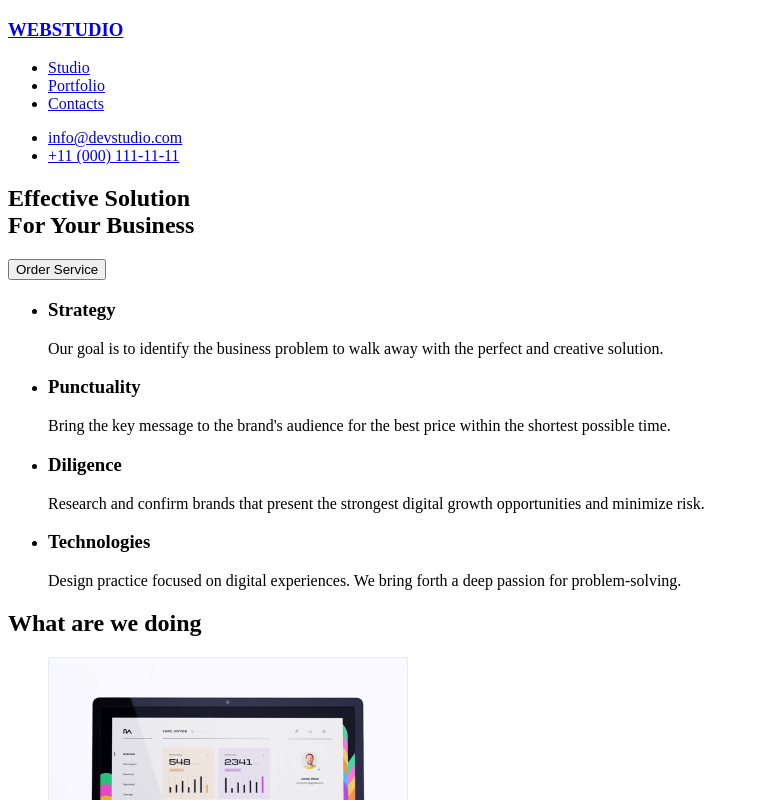
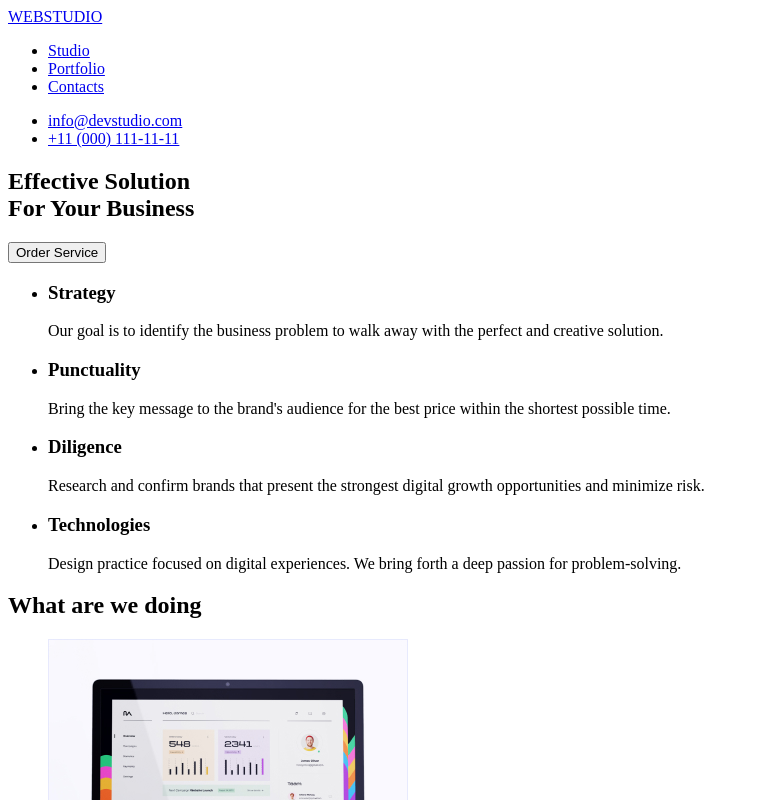
Before and after one commit to Bmorta/goit-markup-hw-01, a plain HTML site: page index.html in a window 1280 px wide. Shown: the top 800 px of the page, without its empty margins (0-759 px from the left). Drawn offline with Linux system fonts and the light colour scheme.

Commit message:
homework1 v.3
Finalization of the Homework 1. I removed the <h3> tag on the Logo and placed it inside the <nav>

```diff
--- a/index.html
+++ b/index.html
@@ -8,8 +8,8 @@
 <body>
     <!--Header Part-->
     <header>
-        <h3> <a href="./index.html">WEBSTUDIO</a></h3>
             <nav>
+                <a href="./index.html">WEBSTUDIO</a>
                 <ul>
                     <li><a href="./index.html">Studio</a> </li>
                     <li><a href="#">Portfolio</a></li>
@@ -137,15 +137,12 @@
 
     <!--This is the Footer-->
     <footer>
-        <h3>
             <a href="./index.html">WEBSTUDIO</a>
-        </h3>
             <p>
                 Increase the flow of customers and <br>
                 sales for your business with digital <br>
                 marketing & growth solutions.
             </p>
     </footer> <!--End of Footer-->
-
 </body>
 </html>
```
Lines whose indentation alone changed are shown as unchanged.
